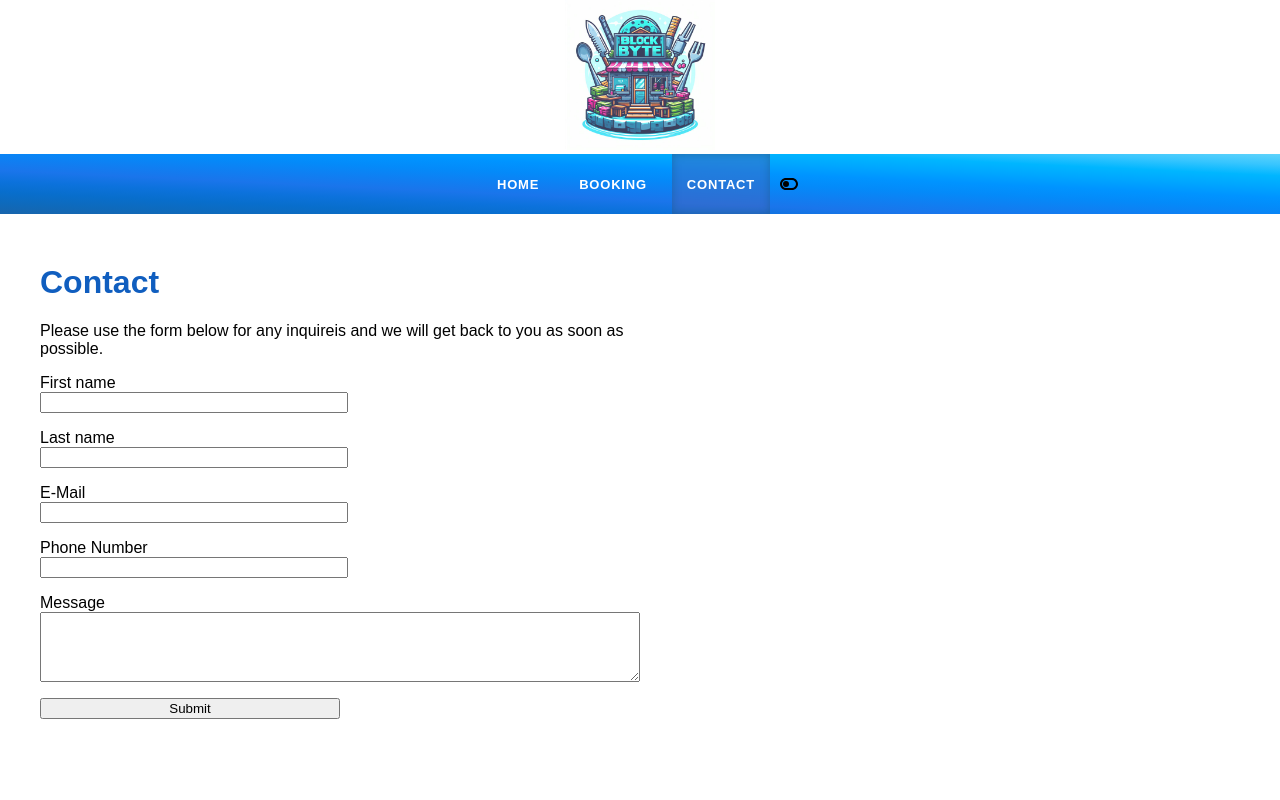
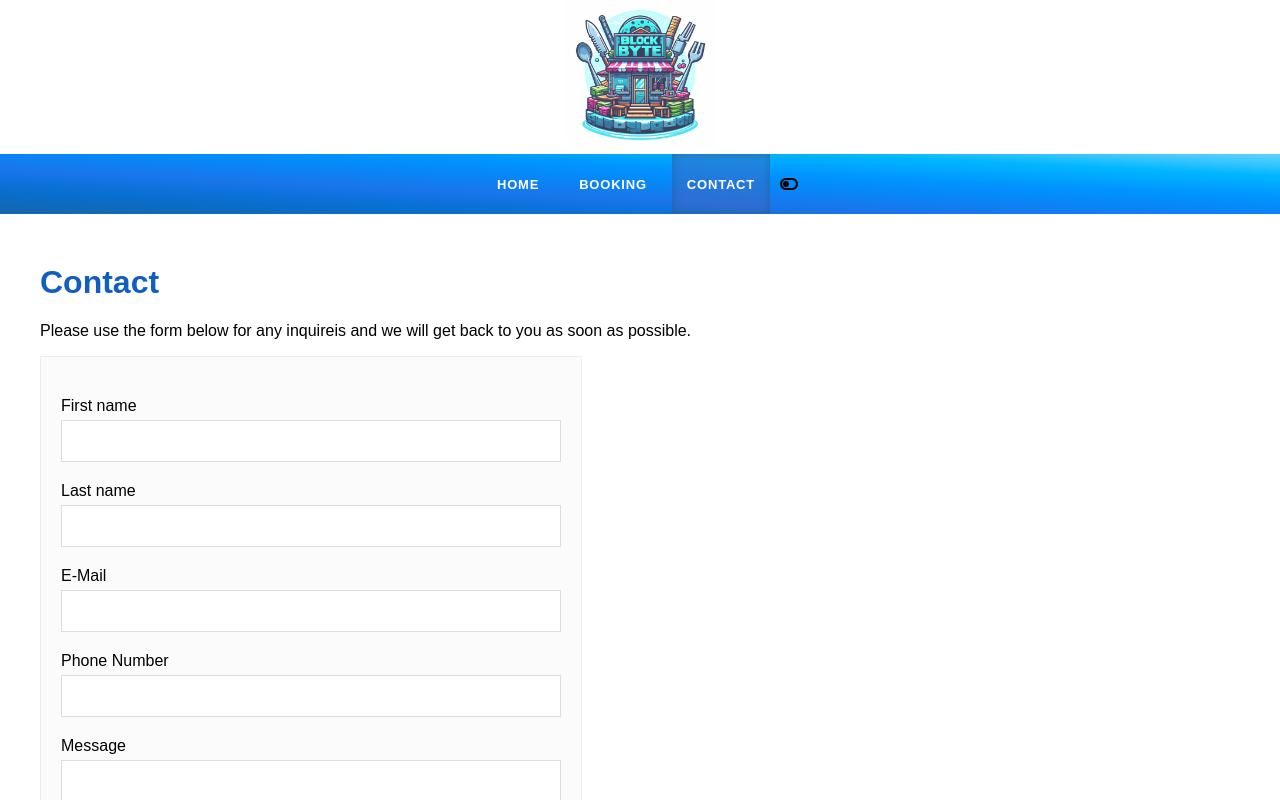
Before and after one commit to ninetales/BCU23D-React-Restaurant-App, a React (Vite) app in the folder therestaurant/: page /contact in a window 1280 px wide. Shown: the top 800 px of the page. Built offline with nearby package versions, Linux system fonts and the light colour scheme.

Commit message:
style(general): restyling the website

```diff
--- a/therestaurant/src/assets/styles/abstract/_colors.scss
+++ b/therestaurant/src/assets/styles/abstract/_colors.scss
@@ -1,6 +1,10 @@
 $noticeWarningBorderColor: #ddd690;
 $noticeWarningBackgroundColor: #f9f4c4;
 $noticeWarningTextColor: #98712b;
+
+$noticeErrorBorderColor: #e4b9b7;
+$noticeErrorBackgroundColor: #ecc8c5;
+$noticeErrorTextColor: #ca6462;
 
 $primaryColor: #1084ff;
 // $secondaryColor: #43b6e4;
@@ -10,3 +14,5 @@ $navBarLinkColor: #fff;
 $navBarLinkColorActive: #0976ea;
 
 $titleColor: #105ebf;
+
+$inputBorderColor: #ddd;
--- /dev/null
+++ b/therestaurant/src/assets/styles/components/_Buttons.scss
@@ -0,0 +1,6 @@
+@use '../abstract/colors';
+
+.action-button {
+    background-color: colors.$primaryColor;
+    color: #fff;
+}
--- a/therestaurant/src/assets/styles/components/_Calendar.scss
+++ b/therestaurant/src/assets/styles/components/_Calendar.scss
@@ -23,6 +23,7 @@
             border-radius: 0;
             border: none;
             width: 50px;
+            height: 100%;
         }
     }
 
--- a/therestaurant/src/assets/styles/components/_ContactForm.scss
+++ b/therestaurant/src/assets/styles/components/_ContactForm.scss
@@ -1,31 +1,22 @@
-.contactPage {
-  max-width: 600px;
-  form {
+.contact-form {
+  padding: 20px;
+  background-color: #fbfbfb;
+  border: 1px solid #eee;
+  max-width: 500px;
+  display: flex;
+  flex-direction: column;
+  gap: 20px;
+
+  #contactFormError {
     display: flex;
     flex-direction: column;
+    gap: 10px;
+  }
 
-    span {
-      div {
-        display: flex;
-        flex-direction: column;
-        span {
-          background-color: rgb(255, 106, 106);
-          padding: 0.5rem;
-          margin-bottom: 1rem;
-          border: solid 1px black;
-        }
-      }
-    }
-    input,
-    button {
-      max-width: 50%;
-    }
-    textarea {
-      height: 4rem;
-    }
-    input,
-    textarea {
-      margin-bottom: 1rem;
-    }
+  label {
+    display: flex;
+    flex-direction: column;
+    gap: 5px;
   }
+
 }
--- /dev/null
+++ b/therestaurant/src/assets/styles/components/_Forms.scss
@@ -0,0 +1,28 @@
+@use '../abstract/colors';
+
+form {
+
+    input,
+    textarea {
+        border: 1px solid colors.$inputBorderColor;
+    }
+
+    input[type="text"],
+    input[type="email"],
+    input[type="tel"] {
+        height: 40px;
+        padding: 0 10px;
+    }
+
+    textarea {
+        min-height: 100px;
+        resize: none;
+    }
+
+    button {
+        height: 60px;
+        padding: 0;
+        border: none;
+        cursor: pointer;
+    }
+}
--- a/therestaurant/src/assets/styles/style.scss
+++ b/therestaurant/src/assets/styles/style.scss
@@ -4,9 +4,11 @@
 
 @use './layout/base';
 
+@use './components/Forms';
+@use './components/Buttons';
+@use './components/Notice';
 @use './components/Calendar';
 @use './components/BookingApp';
-@use './components/Notice';
 @use './components/BookingList';
 @use './components/Header';
 @use './components/ContactForm';
--- a/therestaurant/src/components/ContactForm.jsx
+++ b/therestaurant/src/components/ContactForm.jsx
@@ -39,11 +39,13 @@ const ContactForm = () => {
       messageArray.push('Message needs to be at least 10 characters');
 
     const errorDiv = (
-      <div>
+      <>
         {messageArray.map((mess, index) => (
-          <span key={index}>{mess}</span>
+          <span key={index} className="notice notice--error">
+            {mess}
+          </span>
         ))}
-      </div>
+      </>
     );
 
     setisValid(!messageArray.length);
@@ -54,51 +56,65 @@ const ContactForm = () => {
     return 'Thank you for your message! We will get back to you as soon as possible.';
   return (
     <div>
-      <form onSubmit={handleSubmit}>
-        <span
-          id='contactFormError'
-          className={isValid ? 'hide' : ''}
-        >
+      <form onSubmit={handleSubmit} className="contact-form">
+        <div id="contactFormError" className={isValid ? 'hide' : ''}>
           {errorMessage}
-        </span>
-        <label htmlFor='firstName'>First name</label>
+        </div>
+        <label>
+          <span>First name</span>
           <input
-          id='firstName'
-          name='firstName'
+            id="firstName"
+            name="firstName"
+            type="text"
             value={firstNameInput}
             onChange={(e) => setfirstNameInput(e.target.value)}
           />
-        <label htmlFor='lastName'>Last name</label>
+        </label>
+
+        <label>
+          <span>Last name</span>
           <input
-          id='lastName'
-          name='lastName'
+            id="lastName"
+            name="lastName"
+            type="text"
             value={lastNameInput}
             onChange={(e) => setlastNameInput(e.target.value)}
           />
-        <label htmlFor='email'>E-Mail</label>
+        </label>
+
+        <label>
+          <span>E-Mail</span>
           <input
-          type='email'
-          id='email'
-          name='email'
+            type="email"
+            id="email"
+            name="email"
             value={emailInput}
             onChange={(e) => setemailInput(e.target.value)}
           />
-        <label htmlFor='phone'>Phone Number</label>
+        </label>
+
+        <label>
+          <span>Phone Number</span>
           <input
-          type='tel'
-          name='phone'
-          id='phone'
+            type="tel"
+            name="phone"
+            id="phone"
             value={phoneInput}
             onChange={(e) => setphoneInput(e.target.value)}
           />
-        <label htmlFor='message'>Message</label>
+        </label>
+
+        <label>
+          <span>Message</span>
           <textarea
-          id='message'
-          name='message'
+            id="message"
+            name="message"
             value={messageInput}
             onChange={(e) => setmessageInput(e.target.value)}
           ></textarea>
-        <button>Submit</button>
+        </label>
+
+        <button className="action-button">Submit</button>
       </form>
     </div>
   );
--- a/therestaurant/src/components/booking/BookingApp.jsx
+++ b/therestaurant/src/components/booking/BookingApp.jsx
@@ -165,7 +165,11 @@ export const BookingApp = ({ updateBooking }) => {
           const parentElement = inputElement.parentNode;
 
           const messageElement = document.createElement('span');
-          messageElement.classList.add('input-message');
+          messageElement.classList.add(
+            'input-message',
+            'notice',
+            'notice--error'
+          );
           messageElement.textContent = 'This field cannot be empty';
 
           parentElement.insertBefore(messageElement, inputElement.nextSibling);
@@ -199,7 +203,7 @@ export const BookingApp = ({ updateBooking }) => {
   };
 
   return (
-    <div className='booking-app'>
+    <div className="booking-app">
       {updateBooking ? (
         <h3>
           Change booking with id{' '}
@@ -208,35 +212,28 @@ export const BookingApp = ({ updateBooking }) => {
       ) : (
         <h3>Make a reservation</h3>
       )}
-      <form
-        action=''
-        className='booking-form'
-        ref={formRef}
-      >
-        <div className='booking-form__people'>
+      <form action="" className="booking-form" ref={formRef}>
+        <div className="booking-form__people">
           <label>
             <span>Amount of people</span>
             <select
-              name='numberOfGuests'
-              id=''
+              name="numberOfGuests"
+              id=""
               required
               onChange={handleInputChange}
               defaultValue={
                 updateBooking ? (updateBooking.numberOfGuests ? '4' : '0') : '0'
               }
             >
-              <option
-                value='0'
-                disabled
-              >
+              <option value="0" disabled>
                 Select amount
               </option>
-              <option value='1'>1</option>
-              <option value='2'>2</option>
-              <option value='3'>3</option>
-              <option value='4'>4</option>
-              <option value='5'>5</option>
-              <option value='6'>6</option>
+              <option value="1">1</option>
+              <option value="2">2</option>
+              <option value="3">3</option>
+              <option value="4">4</option>
+              <option value="5">5</option>
+              <option value="6">6</option>
             </select>
           </label>
         </div>
@@ -245,22 +242,22 @@ export const BookingApp = ({ updateBooking }) => {
           <>
             <CalendarApp checkAvailability={checkAvailability} />
 
-            <div className='booking-form__tables'>
+            <div className="booking-form__tables">
               <h3>Date selected: {formData.date}</h3>
               <span>Select time:</span>
               {bookedTables.get('tables')[18] === 15 &&
                 bookedTables.get('tables')[21] === 15 && (
-                  <div className='notice notice--warning'>
+                  <div className="notice notice--warning">
                     <span>No available tables</span>
                   </div>
                 )}
-              <div className='booking-form__time'>
+              <div className="booking-form__time">
                 {bookedTables.get('tables')[18] < 15 &&
                   stillBookable(timeToUnixConverter(18, 0)) && (
                     <label>
                       <input
-                        type='radio'
-                        name='time'
+                        type="radio"
+                        name="time"
                         value={timeToUnixConverter(18, 0)}
                         onChange={handleInputChange}
                         checked={
@@ -275,8 +272,8 @@ export const BookingApp = ({ updateBooking }) => {
                   stillBookable(timeToUnixConverter(21, 0)) && (
                     <label>
                       <input
-                        type='radio'
-                        name='time'
+                        type="radio"
+                        name="time"
                         value={timeToUnixConverter(21, 0)}
                         onChange={handleInputChange}
                         checked={
@@ -293,12 +290,12 @@ export const BookingApp = ({ updateBooking }) => {
         )}
 
         {formData.time && (
-          <div className='booking-form__contact-details'>
+          <div className="booking-form__contact-details">
             <label>
               <span>Name</span>
               <input
-                type='text'
-                name='name'
+                type="text"
+                name="name"
                 value={formData.name}
                 required
                 onChange={handleInputChange}
@@ -307,8 +304,8 @@ export const BookingApp = ({ updateBooking }) => {
             <label>
               <span>Email</span>
               <input
-                type='email'
-                name='email'
+                type="email"
+                name="email"
                 required
                 onChange={handleInputChange}
               />
@@ -316,16 +313,16 @@ export const BookingApp = ({ updateBooking }) => {
             <label>
               <span>Phone</span>
               <input
-                type='text'
-                name='phone'
+                type="text"
+                name="phone"
                 required
                 onChange={handleInputChange}
               />
             </label>
 
-            <div className='booking-form__action-con'>
+            <div className="booking-form__action-con">
               <button
-                className='save'
+                className="save action-button"
                 onClick={(e) => {
                   e.preventDefault();
                   submitHandler();
@@ -342,7 +339,7 @@ export const BookingApp = ({ updateBooking }) => {
               </button>
             </div>
 
-            <div className='policy-info'>
+            <div className="policy-info">
               <p>
                 By submitting this form, you consent to the processing of your
                 personal data in accordance with our Privacy Policy and GDPR
```
Also changed, not shown: therestaurant/src/assets/styles/components/_BookingApp.scss (+0 -11 lines), therestaurant/src/assets/styles/components/_Notice.scss (+7 -1 lines), therestaurant/src/assets/styles/style.css, 1 other file (tests, documents, lock files or other folders). Lines whose indentation alone changed are shown as unchanged.
